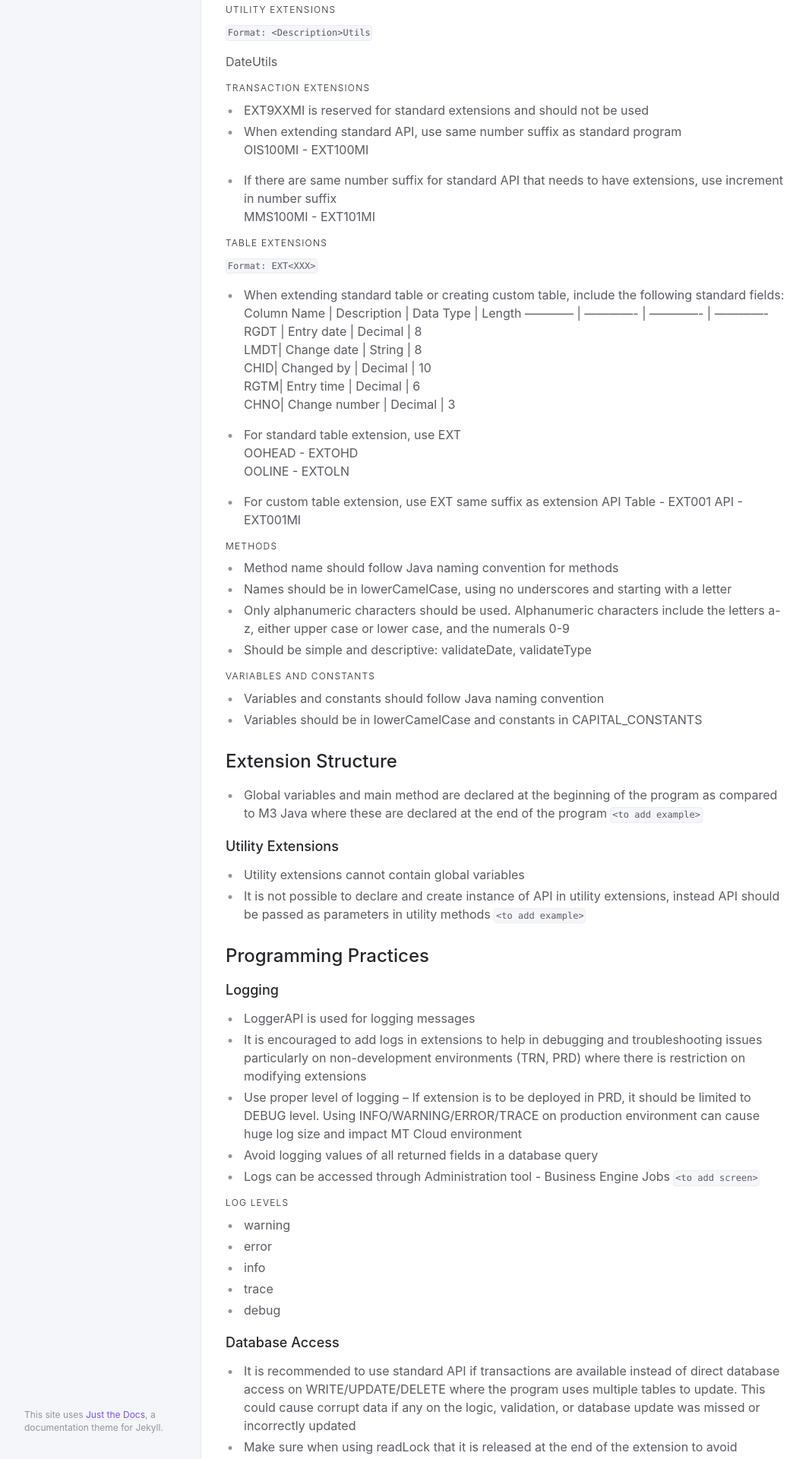
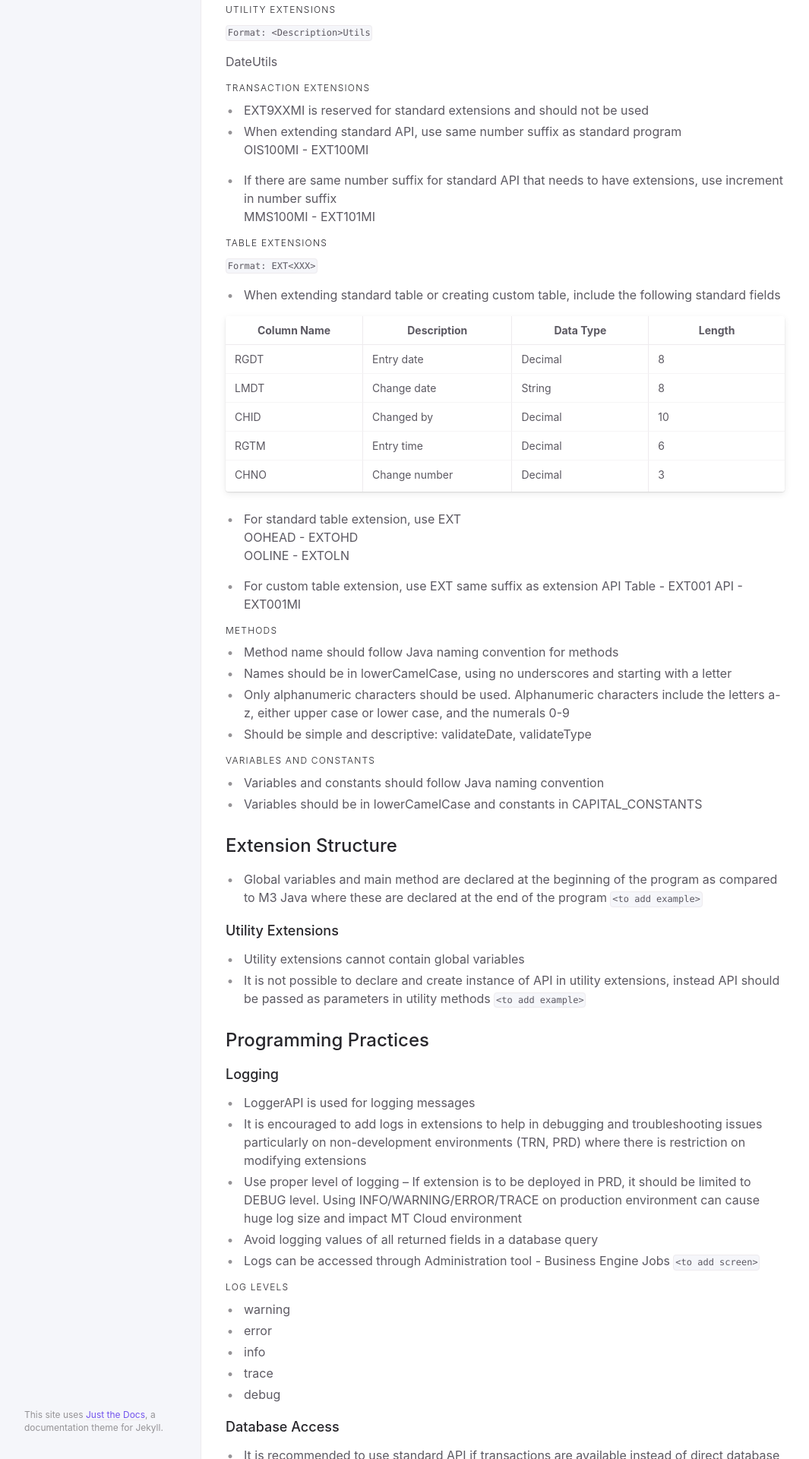
Before and after one commit to infor-cloud/xtendm3, a Jekyll site: the page built from docs/documentation/programming-standard.md, in a window 1280 px wide. Shown: the part 3080-5000 px from the top of the page at 76% size, without its empty margins (107-1172 px from the left). Built offline with Jekyll 4.4.1, drawn with Linux system fonts in a browser that asks for light colours; some of the changed text lies outside the part shown.

Commit message:
Updated programming-standard

```diff
--- a/docs/documentation/programming-standard.md
+++ b/docs/documentation/programming-standard.md
@@ -107,14 +107,15 @@ MMS100MI - EXT101MI
 
 #### Table Extensions
 `Format: EXT<XXX>`
-- When extending standard table or creating custom table, include the following standard fields:
+- When extending standard table or creating custom table, include the following standard fields
+
 Column Name | Description | Data Type | Length
------------- | ------------- | ------------- | -------------
+------------ | -------------| ------------- | -------------
 RGDT | Entry date | Decimal | 8
-LMDT| Change date | String | 8
-CHID| Changed by | Decimal | 10
-RGTM| Entry time | Decimal | 6
-CHNO| Change number | Decimal | 3
+LMDT | Change date | String | 8
+CHID | Changed by | Decimal | 10
+RGTM | Entry time | Decimal | 6
+CHNO | Change number | Decimal | 3
 
 - For standard table extension, use EXT<abbr standard table name>
 OOHEAD - EXTOHD
```
